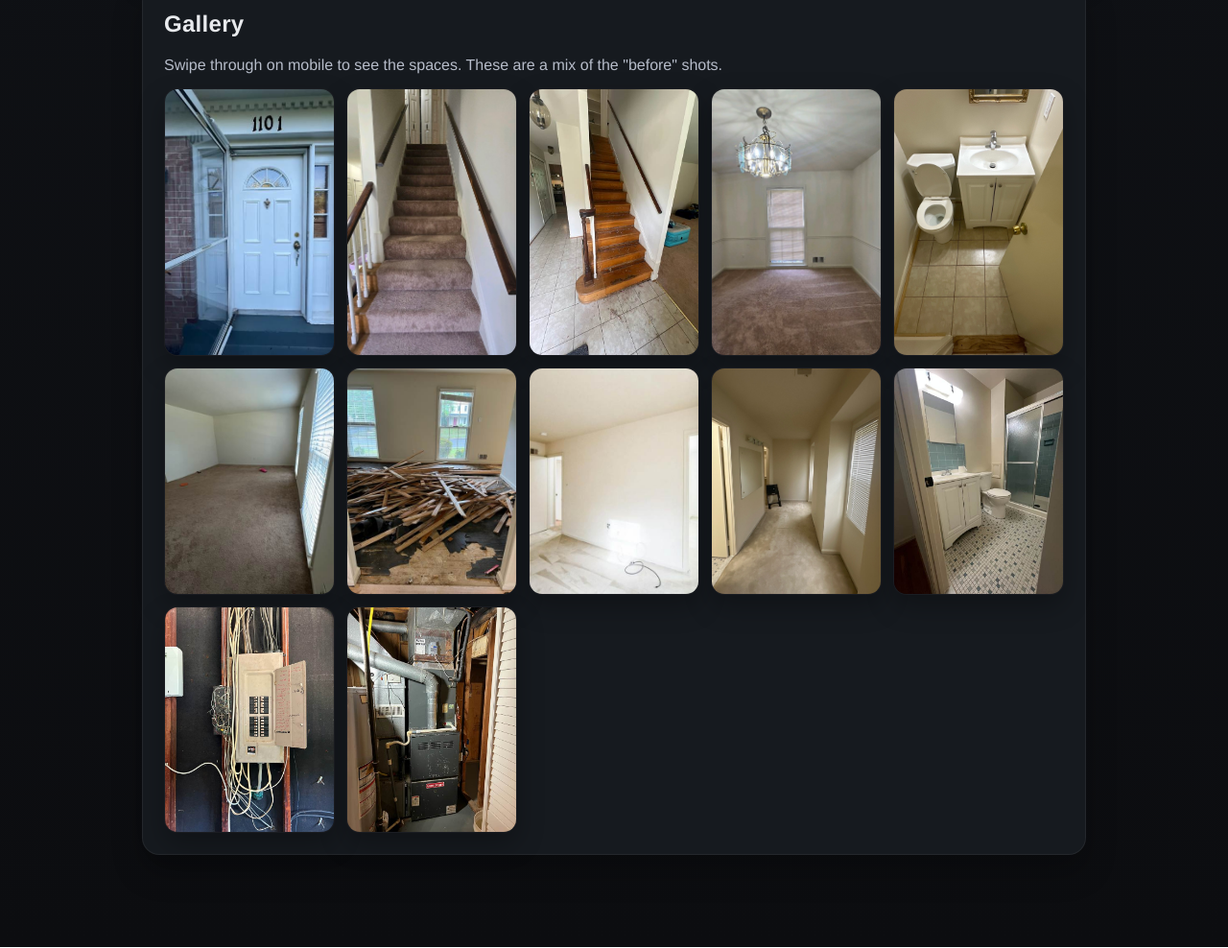
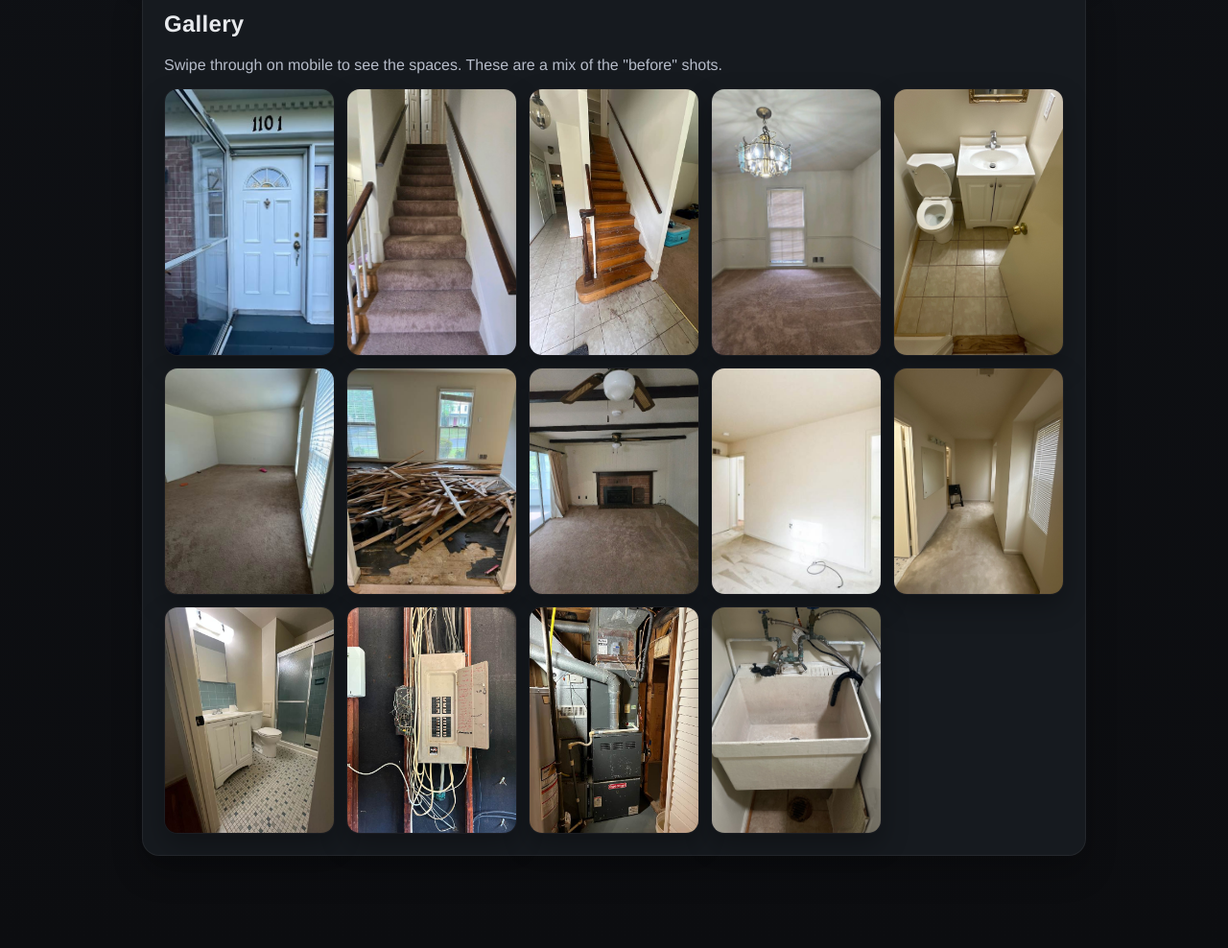
Before and after one commit to gguadalupe/1101ArcheryDr, a website: page index.html in a window 1280 px wide. Shown: the part 1630-2618 px from the top of the page at 96% size. Drawn offline with Linux system fonts and the light colour scheme.

Commit message:
Forgot to add some pics to the list.

```diff
--- a/index.html
+++ b/index.html
@@ -336,12 +336,16 @@
         <figure><img src="content/image023.jpg" alt="Living room before floor replacement" loading="lazy"></figure>
         <figure><img src="content/image017.jpg" alt="Living area floor replacement" loading="lazy"></figure>
 
+        <figure><img src="content/oldfireplace.jpg" alt="Fireplace area" loading="lazy"></figure>
+
         <figure><img src="content/image019.jpg" alt="Master bedroom" loading="lazy"></figure>
         <figure><img src="content/oldmasterhallway.jpg" alt="Master bedroom hallway" loading="lazy"></figure>
         <figure><img src="content/image030.jpg" alt="Master bedroom before" loading="lazy"></figure>
 
         <figure><img src="content/image026.jpg" alt="Old electrical panel" loading="lazy"></figure>
         <figure><img src="content/image029.jpg" alt="Old HVAC unit" loading="lazy"></figure>
+
+        <figure><img src="content/oldlaundrypipes.jpg" alt="Old Laundry pipes" loading="lazy"></figure>
       </div>
     </section>
   </main>
```
